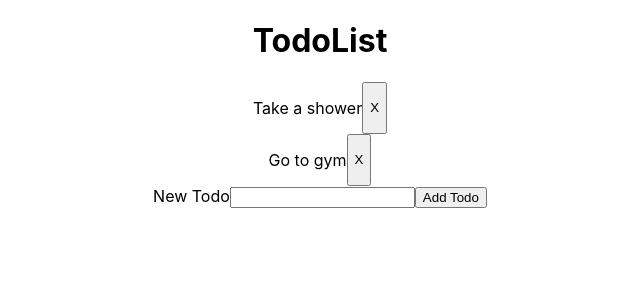
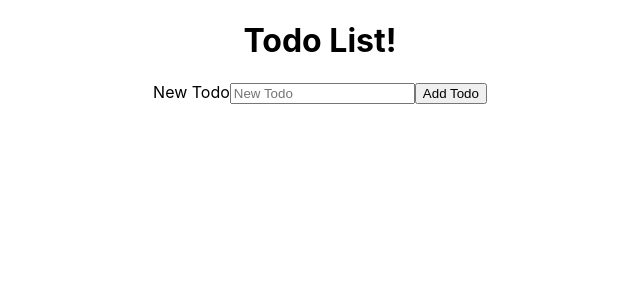
Before and after one commit to IbrahimSaleh12/TodoList-ReactJS, a React (Create React App) app: page / in a window 1280 px wide. Shown: the top 300 px of the page, without its empty margins (320-960 px from the left). Built offline with nearby package versions, Linux system fonts and the light colour scheme.

Commit message:
Create and delete todos functionality

```diff
--- a/src/NewTodoForm.js
+++ b/src/NewTodoForm.js
@@ -1,32 +1,34 @@
 import React, { Component } from "react";
+import uuid from "../node_modules/uuid/dist/v4";
 
 class NewTodoForm extends Component {
   constructor(props) {
     super(props);
     this.state = {
-      text: ""
+      task: ""
     }
     this.handleChange = this.handleChange.bind(this);
     this.handleSubmit = this.handleSubmit.bind(this);
   }
   handleChange(evt) {
-    this.setState({ text: evt.target.value })
+    this.setState({ [evt.target.name]: evt.target.value })
   }
   handleSubmit(evt) {
-    const random = Math.floor(Math.random() * 1000);
     evt.preventDefault();
-    this.props.addTodo({ ...this.state, id: random });
-    this.setState({ todo: "" });
+    this.props.createTodo({ ...this.state, id: uuid() });
+    this.setState({ task: "" });
   }
   render() {
     return (
       <form onSubmit={this.handleSubmit}>
-        <label htmlFor="text">New Todo</label>
+        <label htmlFor="task">New Todo</label>
         <input
-          type="text"
-          id="text"
-          value={this.state.text}
+          type="task"
+          id="task"
+          value={this.state.task}
           onChange={this.handleChange}
+          placeholder="New Todo"
+          name="task"
         />
         <button>Add Todo</button>
       </form>
--- a/src/Todo.js
+++ b/src/Todo.js
@@ -5,7 +5,8 @@ class Todo extends Component {
   render() {
     return (
       <div className="Todo">
-        <p>{this.props.text}</p>
+        <li>{this.props.task}</li>
+        <button>Edit</button>
         <button onClick={this.props.removeTodo}>X</button>
       </div>
 
--- a/src/TodoList.js
+++ b/src/TodoList.js
@@ -6,15 +6,13 @@ class TodoList extends Component {
   constructor(props) {
     super(props);
     this.state = {
-      todos: [
-        { text: "Take a shower", id: 1 },
-        { text: "Go to gym", id: 2 }
-      ]
+      todos: []
     }
+    this.create = this.create.bind(this);
   }
 
-  add(todo) {
-    this.setState(state => ({ ...state, todo }));
+  create(todo) {
+    this.setState({ todos: [...this.state.todos, todo] });
   }
 
   remove(id) {
@@ -25,14 +23,16 @@ class TodoList extends Component {
     const todos = this.state.todos.map(todo =>
       <Todo
         key={todo.id}
-        text={todo.text}
+        task={todo.task}
         removeTodo={this.remove.bind(this, todo.id)}
       />);
     return (
       <div>
-        <h1>TodoList</h1>
-        {todos}
-        <NewTodoForm addTodo={() => this.add} />
+        <h1>Todo List!</h1>
+        <ul>
+          {todos}
+        </ul>
+        <NewTodoForm createTodo={this.create} />
       </div>
     );
   }
```
